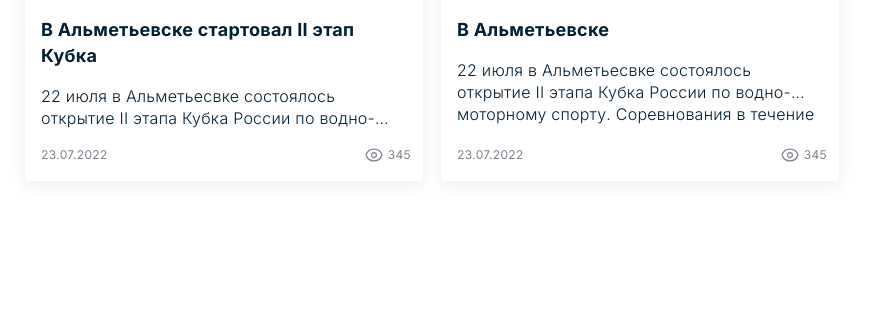
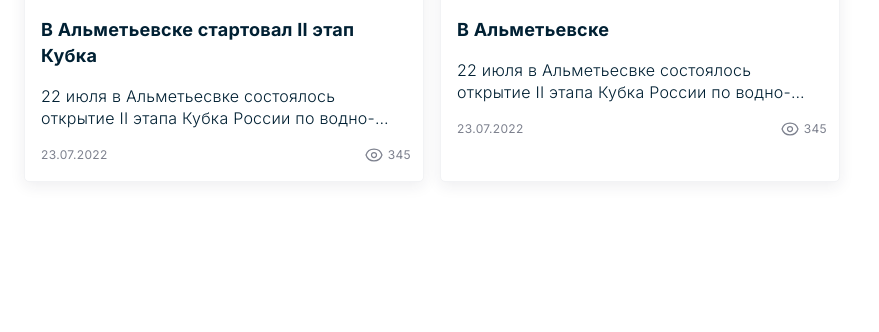
Before and after one commit to abdild/abdild.github.io, a PHP site: page /news_landing.php in a window 1280 px wide. Shown: the part 982-1314 px from the top of the page, without its empty margins (0-879 px from the left). Run offline with PHP 8.4, Linux system fonts and the light colour scheme.

Commit message:
card-body flex initial

```diff
--- a/css/ui-kit.css
+++ b/css/ui-kit.css
@@ -597,6 +597,10 @@ svg path {
   padding-left: 0.8rem !important;
 }
 
+.card .card-body {
+  flex: initial;
+}
+
 .card-footer {
   display: flex;
   flex-direction: row;
```
